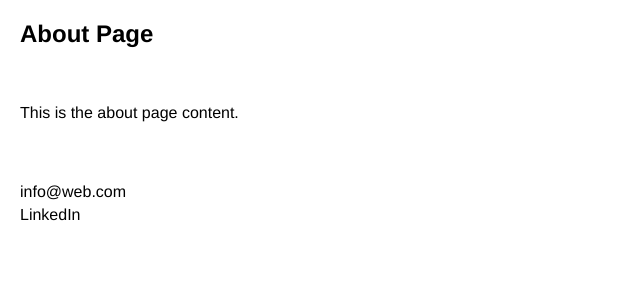
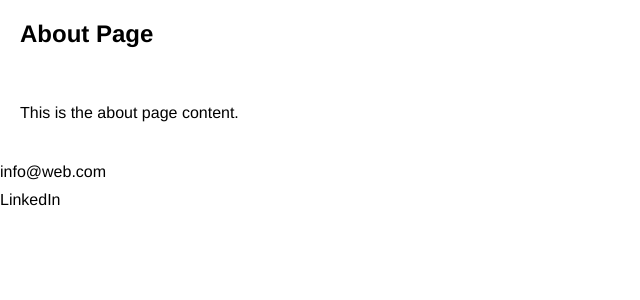
Before and after one commit to hanyadsdoc/portfolio, a Jekyll site: the page page1.html, which Jekyll copies as it is, in a window 1280 px wide. Shown: the top 300 px of the page, without its empty margins (0-640 px from the left). Built offline with Jekyll 4.4.1, drawn with Linux system fonts in a browser that asks for light colours.

Commit message:
Updated footer

```diff
--- a/assets/style.css
+++ b/assets/style.css
@@ -69,7 +69,7 @@ header h1 {
 
 footer {
     display: table;
-    padding: 20px;
+    /* padding: 20px; */
     text-align: left;
 }
 
--- a/page1.html
+++ b/page1.html
@@ -18,6 +18,8 @@
 
     <footer>
         <a href="mailto:info@web.com">info@web.com</a>
+    </footer>
+    <footer>
         <a href="https://www.linkedin.com/in/yoon-h-97453111/" target="_blank">LinkedIn</a>
     </footer>
 
--- a/page3.html
+++ b/page3.html
@@ -66,6 +66,8 @@ title: "Page 3 - Notebook"
 
     <footer>
         <a href="mailto:info@web.com">info@web.com</a>
+    </footer>
+    <footer>
         <a href="https://www.linkedin.com/in/yoon-h-97453111/" target="_blank">LinkedIn</a>
     </footer>
 
--- a/tag.html
+++ b/tag.html
@@ -18,6 +18,8 @@
 
     <footer>
         <a href="mailto:info@web.com">info@web.com</a>
+    </footer>
+    <footer>
         <a href="https://www.linkedin.com/in/yoon-h-97453111/" target="_blank">LinkedIn</a>
     </footer>
 
```
